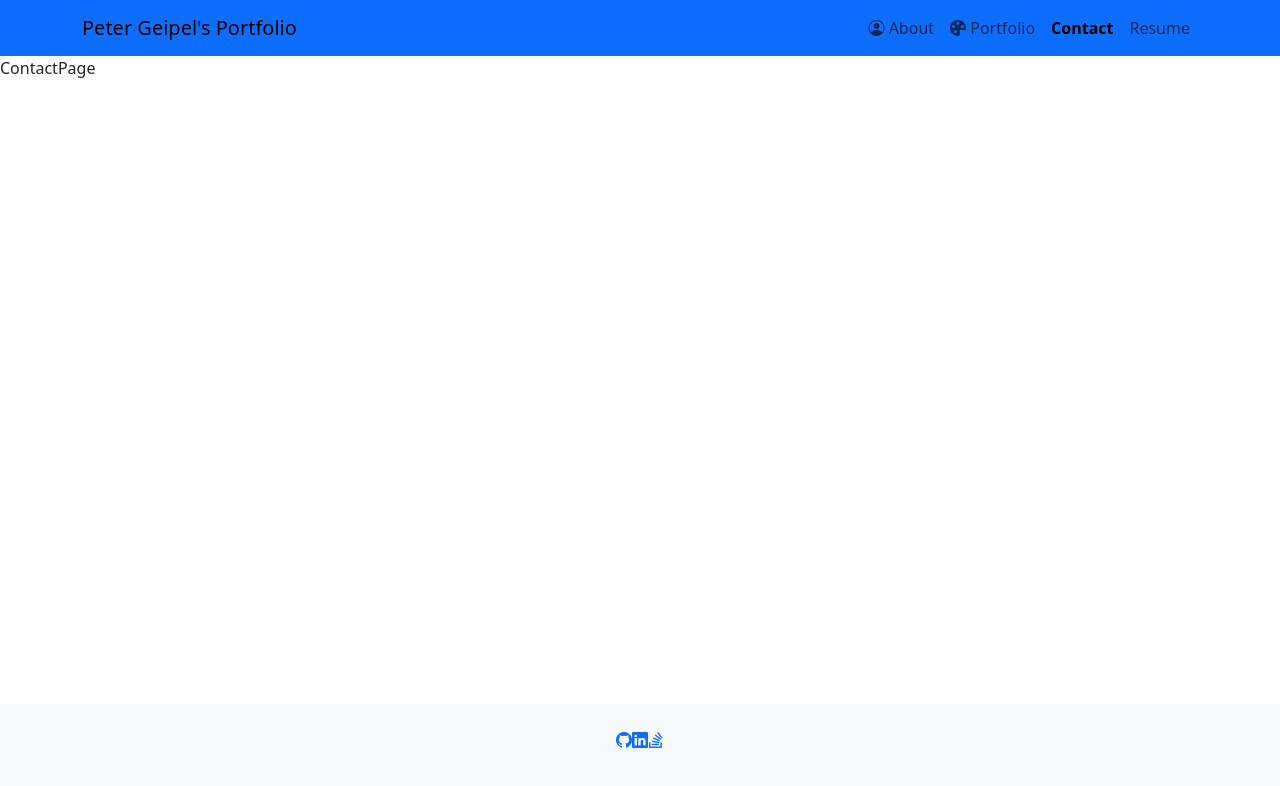
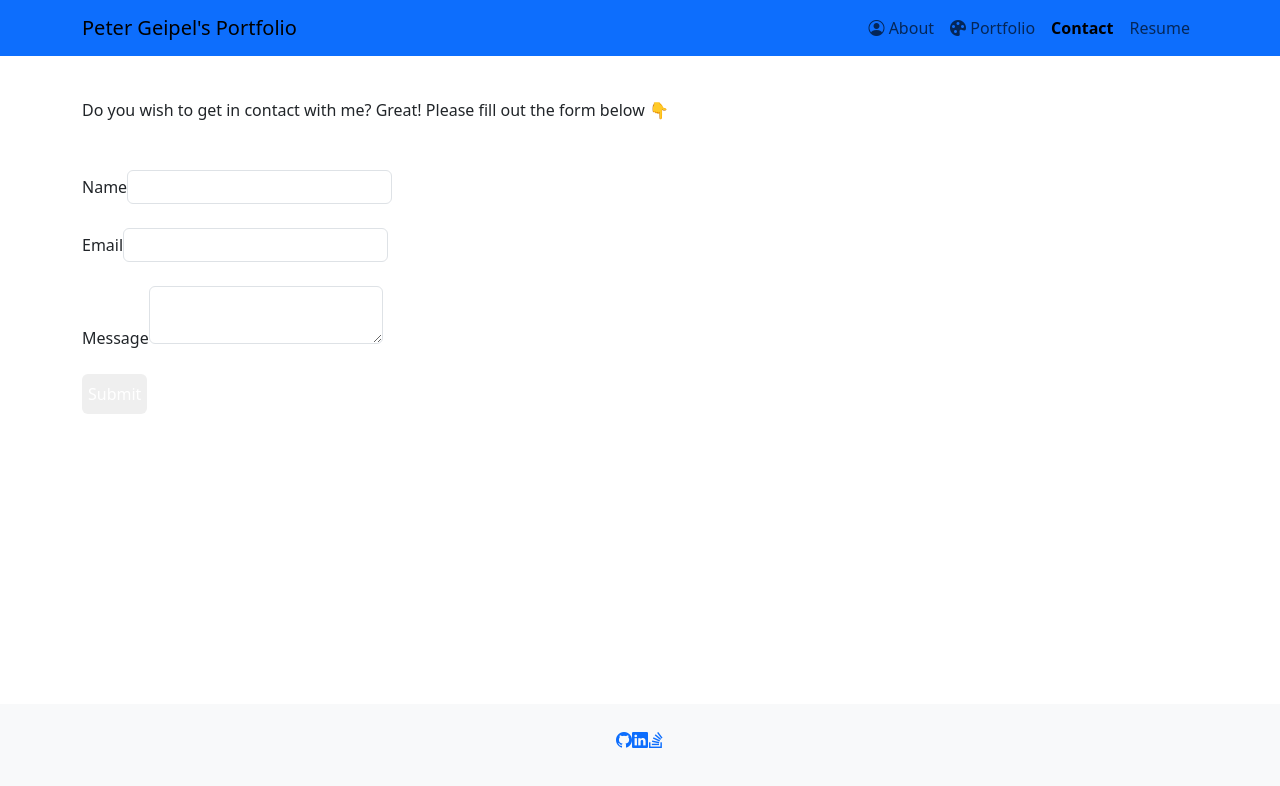
Before and after one commit to pwgeipel/Peter-G-React-Portfolio, a React (Create React App) app: page / in a window 1280 px wide. Both pictures are taken after a click on the link "Contact". Shown: the top 786 px of the page. Built offline with nearby package versions, Linux system fonts and the light colour scheme.

Commit message:
contact form

```diff
--- a/src/components/project.js
+++ b/src/components/project.js
@@ -3,13 +3,13 @@ export const projects = [
         {
             title: "Shroomies",
             subtitle: "A Full-stack App",
-            image: "./assets/morel (1).jpeg",
+            image: "../assets/morel (1).jpeg",
             link: "#",
             github: "#"
         },{
             title: "Project 2",
             subtitle: "A Full-stack App",
-            image: "./assets/cookies.jpeg",
+            image: "../../assets/cookies.jpeg",
             link: "#",
             github: "#"
         },{
--- a/src/pages/contact.js
+++ b/src/pages/contact.js
@@ -1,5 +1,69 @@
-const ContactPage = props => {
-    return 'ContactPage'
-}
+// import { validateEmail } from "../utils/helpers";
+// import React, { useState } from "react";
+import Container from "../components/container";
 
-export default ContactPage
+// const ContactPage = () => {
+//     return
+// }
+
+// export default ContactPage
+
+export default function Contact() {
+    return (
+        <Container>
+            <section id="contact" className="relative">
+                <form
+                    netlify
+                    name="contact"
+                    className="lg:w-1/3 md:w-1/2 flex flex-col md:ml-auto w-full md:py-8 mt-8 md:mt-0">
+                    <h2 className="text-white sm:text-4xl text-3xl mb-1 font-medium title-font">
+                    Hire Me
+                    </h2>
+                    <p className="leading-relaxed mb-5">
+                    Do you wish to get in contact with me?  Great!  Please fill out the form below 👇
+                    </p>
+                    <div className="relative mb-4">
+                    <label htmlFor="name" className="leading-7 text-sm text-gray-400">
+                        Name
+                    </label>
+                    <input
+                        type="text"
+                        id="name"
+                        name="name"
+                        className="w-full bg-gray-800 rounded border border-gray-700 focus:border-indigo-500 focus:ring-2 focus:ring-indigo-900 text-base outline-none text-gray-100 py-1 px-3 leading-8 transition-colors duration-200 ease-in-out"
+                    />
+                    </div>
+                    <div className="relative mb-4">
+                    <label htmlFor="email" className="leading-7 text-sm text-gray-400">
+                        Email
+                    </label>
+                    <input
+                        type="email"
+                        id="email"
+                        name="email"
+                        className="w-full bg-gray-800 rounded border border-gray-700 focus:border-indigo-500 focus:ring-2 focus:ring-indigo-900 text-base outline-none text-gray-100 py-1 px-3 leading-8 transition-colors duration-200 ease-in-out"
+                    />
+                    </div>
+                    <div className="relative mb-4">
+                    <label
+                        htmlFor="message"
+                        className="leading-7 text-sm text-gray-400">
+                        Message
+                    </label>
+                    <textarea
+                        id="message"
+                        name="message"
+                        className="w-full bg-gray-800 rounded border border-gray-700 focus:border-indigo-500 focus:ring-2 focus:ring-indigo-900 h-32 text-base outline-none text-gray-100 py-1 px-3 resize-none leading-6 transition-colors duration-200 ease-in-out"
+                    />
+                    </div>
+                    <button
+                    type="submit"
+                    className="text-white bg-indigo-500 border-0 py-2 px-6 focus:outline-none hover:bg-indigo-600 rounded text-lg">
+                    Submit
+                    </button>
+                </form>
+
+            </section>
+        </Container>
+    );
+  }
--- a/src/pages/portfolio.js
+++ b/src/pages/portfolio.js
@@ -10,6 +10,8 @@ function PortfolioPage() {
 
         //     </div>
         // </Container>
+        <>
+          <Container className="mt-5">
             <div className="flex flex-wrap -m-4">
               {projects.map((project) => (
                 <a
@@ -32,6 +34,8 @@ function PortfolioPage() {
                 </a>
               ))}
             </div>
+          </Container>
+        </>
     )
 }
 
--- /dev/null
+++ b/src/utils/helpers.js
@@ -0,0 +1,4 @@
+export function validateEmail(email) {
+    var re = /^(([^<>()[\]\\.,;:\s@"]+(\.[^<>()[\]\\.,;:\s@"]+)*)|(".+"))@((\[[0-9]{1,3}\.[0-9]{1,3}\.[0-9]{1,3}\.[0-9]{1,3}\])|(([a-zA-Z\-0-9]+\.)+[a-zA-Z]{2,}))$/;
+    return re.test(String(email).toLowerCase());
+  }
```
Also changed, not shown: src/utils/api.js (deleted), src/utils/constants.js (deleted). Lines whose indentation alone changed are shown as unchanged.
